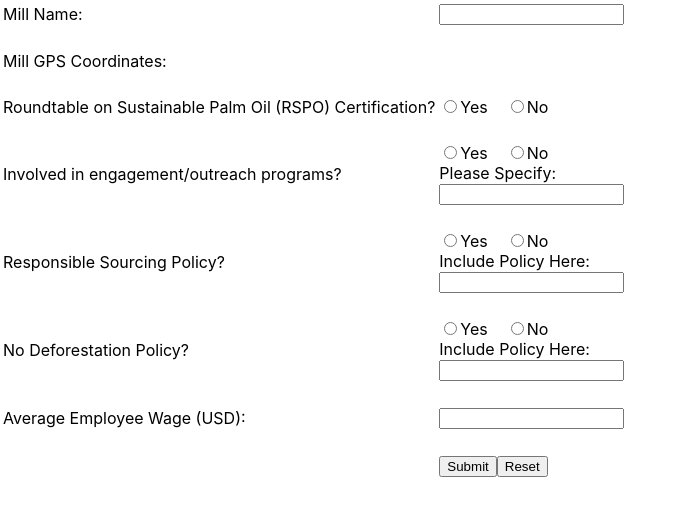
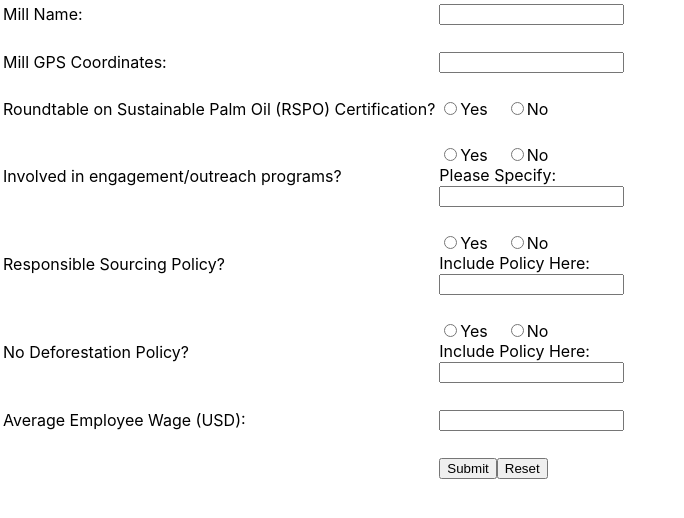
Before and after one commit to alex-stout/minnehack2019, a React (Create React App) app in the folder transaction-frontend/: page / in a window 1280 px wide. Shown: the top 518 px of the page, without its empty margins (0-684 px from the left). Built offline with nearby package versions, Linux system fonts and the light colour scheme.

Commit message:
Added coordinate input

```diff
--- a/transaction-frontend/src/RatingForm/RatingForm.js
+++ b/transaction-frontend/src/RatingForm/RatingForm.js
@@ -12,7 +12,7 @@ class RatingForm extends Component {
 					</tr><br />
 					<tr>
 						<td>Mill GPS Coordinates:</td>
-						<td></td>
+						<td><input type="text" name="coordinates"></input></td>
 					</tr><br />
 					<tr>
 						<td>Roundtable on Sustainable Palm Oil (RSPO) Certification?</td>
```
